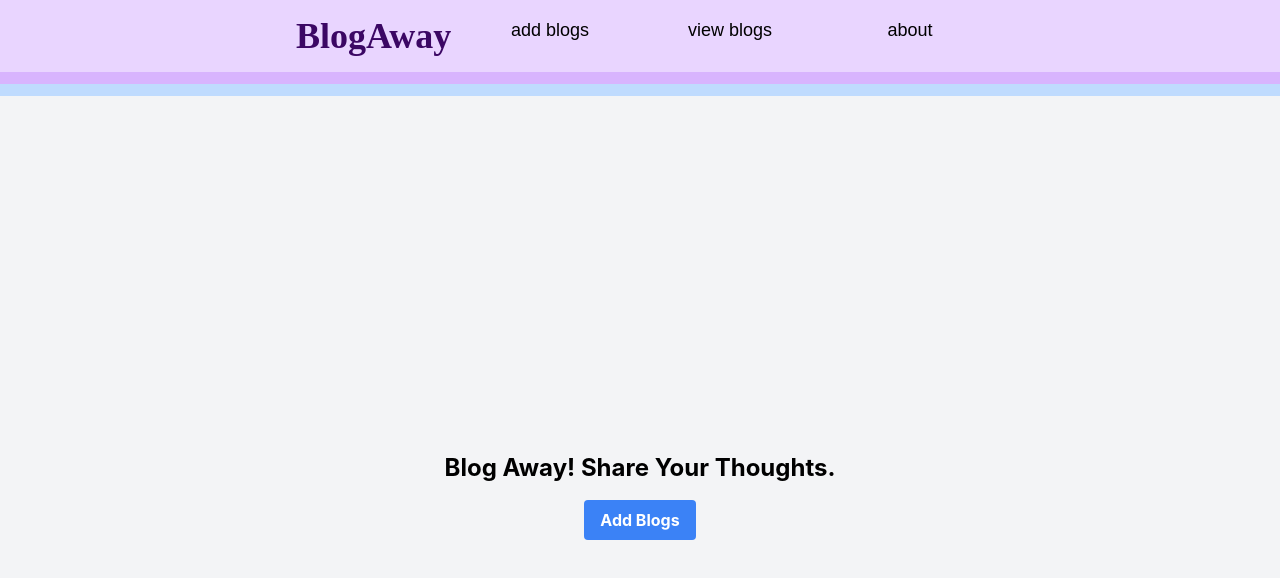
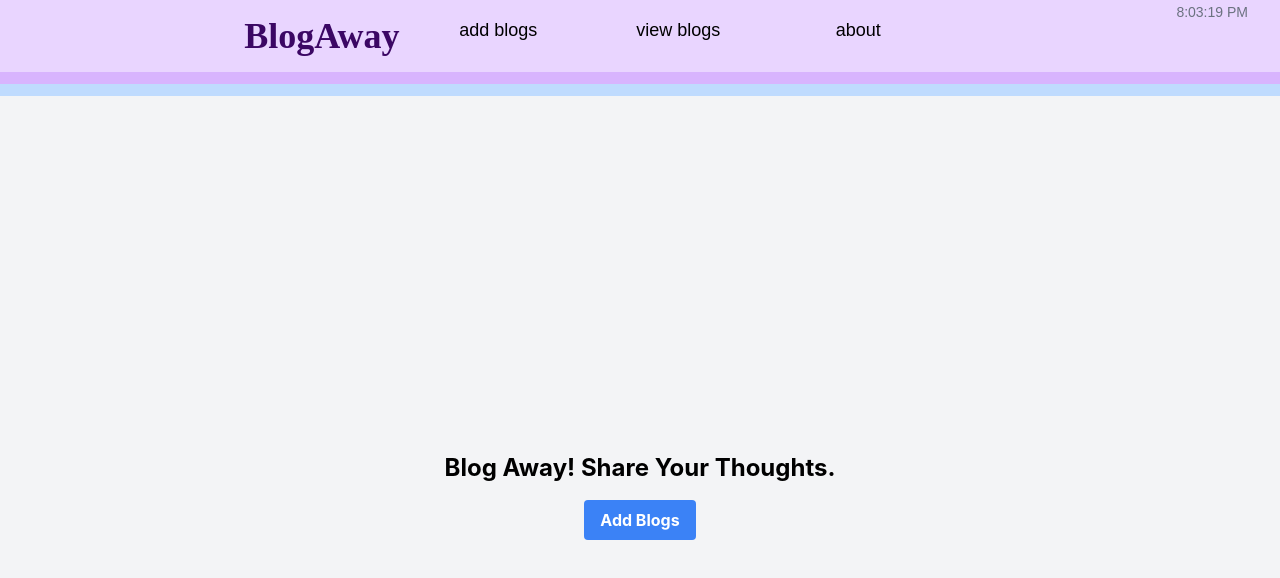
Before and after one commit to mariyabaig/blogs, a React (Create React App) app: page / in a window 1280 px wide. Shown: the top 578 px of the page. Built offline with nearby package versions, Linux system fonts and the light colour scheme.

Commit message:
Current time added for better UX on nav

```diff
--- a/src/components/Navbar.js
+++ b/src/components/Navbar.js
@@ -1,18 +1,31 @@
-import React from "react";
+import React, { useState, useEffect } from "react";
 import { Link } from "react-router-dom";
 
 const Navbar = () => {
+  const [currentTime, setCurrentTime] = useState("");
+
+  useEffect(() => {
+    const interval = setInterval(() => {
+      const now = new Date();
+      const timeString = now.toLocaleTimeString();
+      setCurrentTime(timeString);
+    }, 1000);
+
+    return () => {
+      clearInterval(interval);
+    };
+  }, []);
+
   return (
     <>
-      <nav className=" shadow-lg bg-purple-200 flex justify-center font-karla">
+      <nav className="shadow-lg bg-purple-200 flex justify-between font-karla">
         <div className="max-w-3xl mx-auto">
           <div className="grid sm:grid-cols-4 text-lg gap-4 text-center py-4 px-8">
             <div className="">
-              <Link to="/" className="hover:font-bold p-2 font-cursive text-4xl font-extrabold text-purple-950 ">
+              <Link to="/" className="hover:font-bold p-2 font-cursive text-4xl font-extrabold text-purple-950">
                 BlogAway
               </Link>
             </div>
-
             <div>
               <Link to="/addblogs" className="hover:font-bold p-2">
                 add blogs
@@ -30,8 +43,9 @@ const Navbar = () => {
             </div>
           </div>
         </div>
-
-
+        <div className="mr-8">
+          <span className="text-sm text-gray-500">{currentTime}</span>
+        </div>
       </nav>
       <div className="h-3 bg-purple-300"></div> {/* Colored div as navbar border */}
       <div className="h-3 bg-blue-200"></div> {/* Colored div as navbar border */}
```
